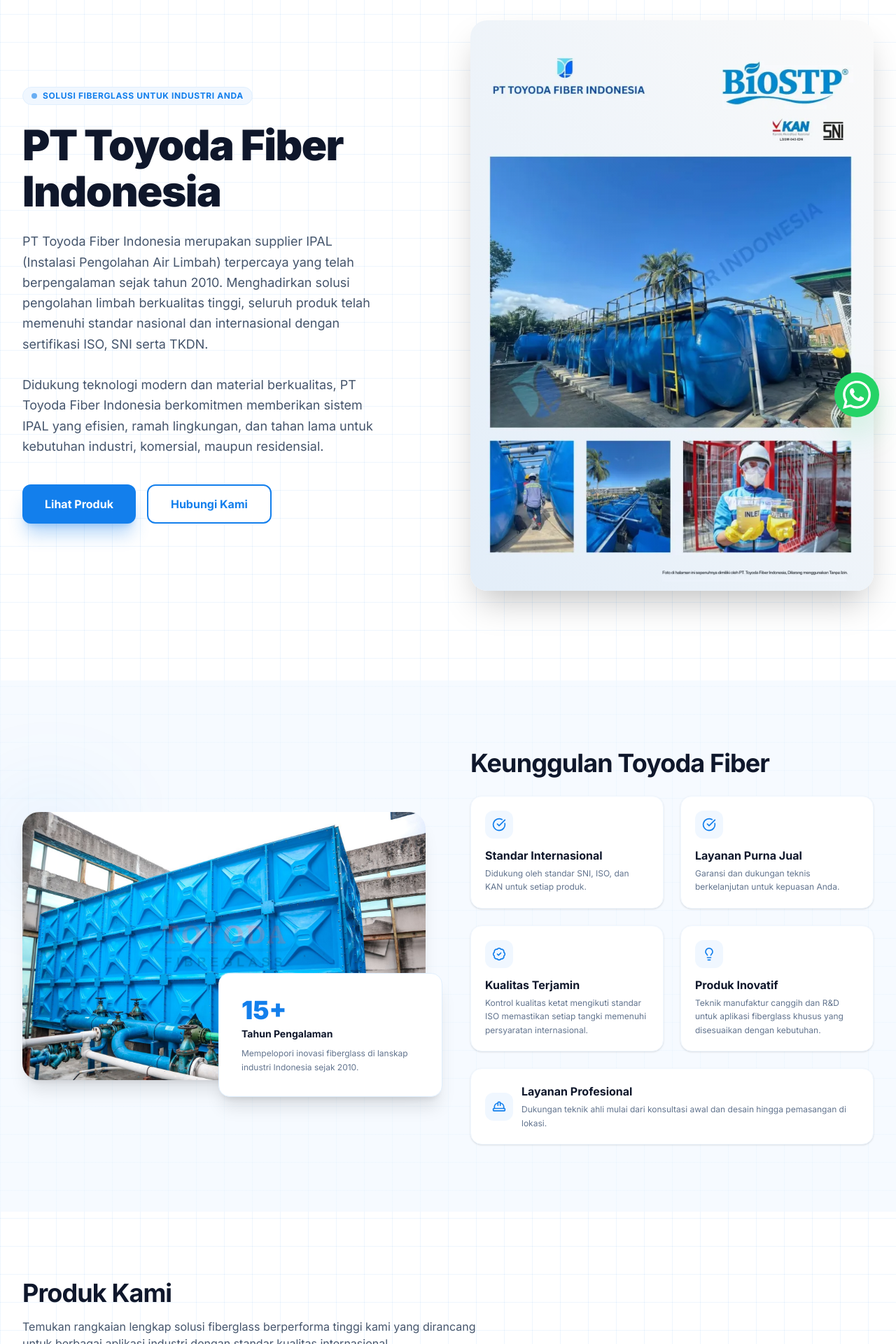
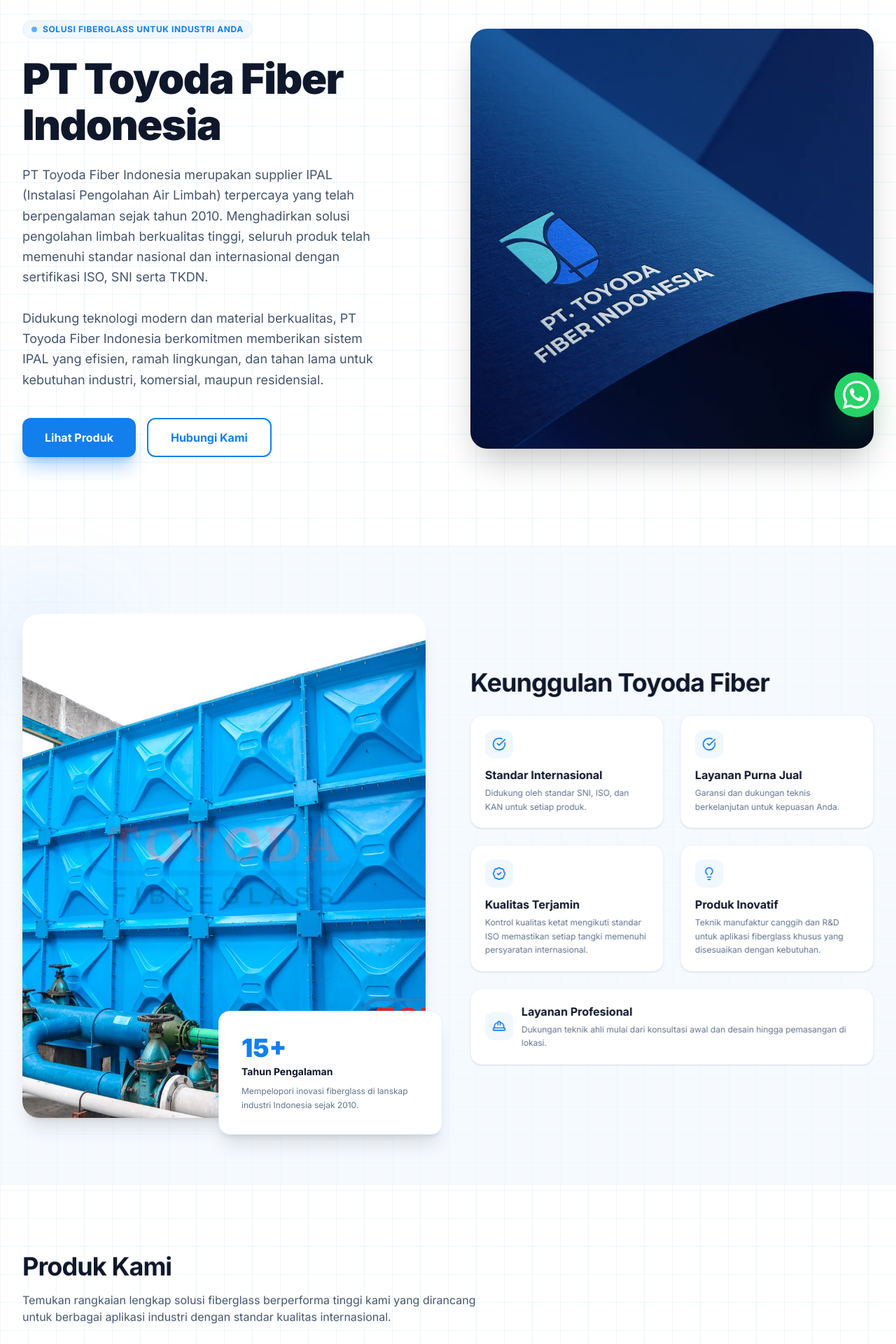
Before and after one commit to josephatla/ToyodaFiberglass, a React (Vite) app: page / in a window 1280 px wide. Shown: the part 180-2100 px from the top of the page at 70% size. Built offline with nearby package versions, Linux system fonts and the light colour scheme.

Commit message:
Bug Animasi

```diff
--- a/src/pages/Home.tsx
+++ b/src/pages/Home.tsx
@@ -4,9 +4,18 @@
 import { Link } from 'react-router-dom';
 import Container from '@/src/components/Container';
 
+// Perubahan Teknis untuk Memperbaiki Flicker di Mobile:
+// 1. Menambahkan style={{ translateZ: 0 }} pada elemen motion utama.
+//    Ini memaksa browser mobile menggunakan Hardware Acceleration (GPU rasterization)
+//    yang menghilangkan kedipan saat scroll.
+// 2. Menambahkan style={{ willChange: 'opacity, transform' }} untuk memberi tahu browser
+//    properti apa yang akan dianimasikan agar browser bisa bersiap.
+// 3. Mengurangi sedikit jarak x/y (-30 menjadi -20, dll) agar pergeseran tidak terlalu ekstrem saat scroll.
+// 4. Memastikan z-index yang benar pada elemen relatif.
+
 export default function Home() {
   return (
-    // Tambahan: overflow-x-hidden untuk mencegah flicker layar HP saat elemen masuk dari samping
+    // Memastikan overflow-x-hidden tetap ada di parent paling luar
     <div className="flex flex-col w-full overflow-x-hidden">
 
       {/* Hero Section */}
@@ -14,10 +23,12 @@
         <Container>
           <div className="grid lg:grid-cols-2 gap-12 lg:gap-16 items-center">
             <motion.div
-              initial={{ opacity: 0, y: 20 }}
+              initial={{ opacity: 0, y: 15 }} // Jarak y dikurangi sedikit
               animate={{ opacity: 1, y: 0 }}
-              transition={{ duration: 0.6 }}
-              className="flex flex-col gap-6 items-start text-left z-10"
+              transition={{ duration: 0.6, ease: [0.22, 1, 0.36, 1] }} // Menggunakan easeOutExpo yang lebih mulus
+              // FIX MOBIL FLICKER: Force GPU acceleration & Will-Change hint
+              style={{ translateZ: 0, willChange: 'opacity, transform' }}
+              className="flex flex-col gap-6 items-start text-left z-10 relative"
             >
               <span className="inline-flex items-center gap-2 px-3 py-1 rounded-full bg-blue-50 text-blue-600 text-[10px] sm:text-xs font-bold uppercase tracking-wider border border-blue-100">
                 <span className="size-2 rounded-full bg-blue-600 animate-pulse"></span>
@@ -26,13 +37,13 @@
               <h1 className="text-3xl sm:text-4xl md:text-5xl lg:text-6xl font-black leading-[1.1] tracking-tight text-slate-900">
                 PT Toyoda Fiber Indonesia
               </h1>
-              <p className="text-base sm:text-lg text-slate-600 max-w-lg leading-relaxed">
+              <p className="text-base sm:text-lg text-slate-600 max-w-lg leading-relaxed relative">
                 PT Toyoda Fiber Indonesia merupakan supplier IPAL (Instalasi Pengolahan Air Limbah) terpercaya yang telah berpengalaman sejak tahun 2010. Menghadirkan solusi pengolahan limbah berkualitas tinggi, seluruh produk telah memenuhi standar nasional dan internasional dengan sertifikasi ISO, SNI serta TKDN.
                 <br />
                 <br />
                 Didukung teknologi modern dan material berkualitas, PT Toyoda Fiber Indonesia berkomitmen memberikan sistem IPAL yang efisien, ramah lingkungan, dan tahan lama untuk kebutuhan industri, komersial, maupun residensial.
               </p>
-              <div className="flex flex-col sm:flex-row gap-4 mt-4 w-full sm:w-auto">
+              <div className="flex flex-col sm:flex-row gap-4 mt-4 w-full sm:w-auto relative z-10">
                 <button
                   onClick={() => document.getElementById('products-section')?.scrollIntoView({ behavior: 'smooth' })}
                   className="h-14 px-8 bg-blue-600 text-white font-bold rounded-xl shadow-xl shadow-blue-600/30 hover:bg-blue-700 hover:translate-y-[-2px] transition-all w-full sm:w-auto"
@@ -48,16 +59,18 @@
               </div>
             </motion.div>
             <motion.div
-              initial={{ opacity: 0, scale: 0.95 }}
+              initial={{ opacity: 0, scale: 0.98 }} // Jarak scale dikurangi sedikit
               animate={{ opacity: 1, scale: 1 }}
-              transition={{ duration: 0.8 }}
-              className="relative rounded-3xl overflow-hidden shadow-2xl"
+              transition={{ duration: 0.8, ease: [0.22, 1, 0.36, 1] }}
+              // FIX MOBIL FLICKER: Force GPU acceleration & Will-Change hint
+              style={{ translateZ: 0, willChange: 'opacity, transform' }}
+              className="relative aspect-square sm:aspect-video lg:aspect-auto lg:h-[600px] rounded-3xl overflow-hidden shadow-2xl z-0"
             >
-              <div className="absolute inset-0 bg-gradient-to-tr from-blue-600/10 to-transparent"></div>
+              <div className="absolute inset-0 bg-gradient-to-tr from-blue-600/10 to-transparent z-10"></div>
               <img
                 alt="Industrial Fiberglass"
-                className="w-full h-full object-cover"
-                src="/ipal1.webp"
+                className="w-full h-full object-cover z-0"
+                src="/toyoda-landing.webp"
                 referrerPolicy="no-referrer"
               />
             </motion.div>
@@ -66,19 +79,20 @@
       </section>
 
       {/* About & Features Section */}
-      {/* Dihapus: backdrop-blur-sm karena menyebabkan flicker pada iOS/Mobile */}
-      <section className="py-16 md:py-24 bg-blue-50/60">
+      <section className="py-16 md:py-24 bg-blue-50/60 relative">
         <Container>
           <div className="grid lg:grid-cols-2 gap-12 lg:gap-16 items-center">
             <motion.div
-              initial={{ opacity: 0, x: -30 }}
+              initial={{ opacity: 0, x: -20 }} // Jarak x dikurangi sedikit
               whileInView={{ opacity: 1, x: 0 }}
-              viewport={{ once: true, amount: 0.2 }} // Tambahan: trigger animasi saat lebih banyak masuk ke layar
-              transition={{ duration: 0.6 }}
+              viewport={{ once: true, amount: 0.1 }} // Amount dikurangi sedikit agar trigger lebih cepat
+              transition={{ duration: 0.6, ease: [0.22, 1, 0.36, 1] }}
+              // FIX MOBIL FLICKER: Force GPU acceleration & Will-Change hint
+              style={{ translateZ: 0, willChange: 'opacity, transform' }}
               className="relative"
             >
-              <div className="absolute -top-6 -left-6 size-32 bg-blue-600/10 rounded-full blur-3xl"></div>
-              <div className="relative rounded-3xl overflow-hidden shadow-xl ">
+              <div className="absolute -top-6 -left-6 size-32 bg-blue-600/10 rounded-full blur-3xl z-0"></div>
+              <div className="relative rounded-3xl overflow-hidden shadow-xl aspect-[4/5] z-10">
                 <img
                   className="w-full h-full object-cover"
                   src="/keunggulan.jpeg"
@@ -86,18 +100,20 @@
                   referrerPolicy="no-referrer"
                 />
               </div>
-              <div className="absolute -bottom-6 -right-6 bg-white p-6 md:p-8 rounded-2xl shadow-xl hidden sm:block max-w-[200px] md:max-w-xs border border-blue-100">
+              <div className="absolute -bottom-6 -right-6 bg-white p-6 md:p-8 rounded-2xl shadow-xl hidden sm:block max-w-[200px] md:max-w-xs border border-blue-100 z-20">
                 <div className="text-blue-600 text-3xl md:text-4xl font-black mb-1">15+</div>
                 <div className="text-xs md:text-sm font-bold text-slate-900 mb-2">Tahun Pengalaman</div>
                 <p className="text-[10px] md:text-xs text-slate-500 leading-relaxed">Mempelopori inovasi fiberglass di lanskap industri Indonesia sejak 2010.</p>
               </div>
             </motion.div>
             <motion.div
-              initial={{ opacity: 0, x: 30 }}
+              initial={{ opacity: 0, x: 20 }} // Jarak x dikurangi sedikit
               whileInView={{ opacity: 1, x: 0 }}
-              viewport={{ once: true, amount: 0.2 }}
-              transition={{ duration: 0.6 }}
-              className="flex flex-col gap-6"
+              viewport={{ once: true, amount: 0.1 }}
+              transition={{ duration: 0.6, ease: [0.22, 1, 0.36, 1] }}
+              // FIX MOBIL FLICKER: Force GPU acceleration & Will-Change hint
+              style={{ translateZ: 0, willChange: 'opacity, transform' }}
+              className="flex flex-col gap-6 relative"
             >
               <h2 className="text-2xl sm:text-3xl lg:text-4xl font-bold tracking-tight text-slate-900 leading-tight">Keunggulan Toyoda Fiber</h2>
               <div className="grid sm:grid-cols-2 gap-4 md:gap-6">
@@ -128,28 +144,33 @@
       </section>
 
       {/* Products Section */}
-      <section id="products-section" className="py-16 md:py-24">
+      <section id="products-section" className="py-16 md:py-24 relative">
         <Container>
           <motion.div
-            initial={{ opacity: 0, y: 20 }}
+            initial={{ opacity: 0, y: 15 }}
             whileInView={{ opacity: 1, y: 0 }}
-            viewport={{ once: true, amount: 0.2 }}
-            className="flex flex-col md:flex-row md:items-end justify-between mb-10 md:mb-12 gap-6"
+            viewport={{ once: true, amount: 0.1 }}
+            transition={{ duration: 0.6, ease: [0.22, 1, 0.36, 1] }}
+            // FIX MOBIL FLICKER: Force GPU acceleration & Will-Change hint
+            style={{ translateZ: 0, willChange: 'opacity, transform' }}
+            className="flex flex-col md:flex-row md:items-end justify-between mb-10 md:mb-12 gap-6 relative"
           >
             <div className="max-w-2xl">
               <h2 className="text-2xl sm:text-3xl lg:text-4xl font-bold tracking-tight mb-4 text-slate-900">Produk Kami</h2>
               <p className="text-slate-600">Temukan rangkaian lengkap solusi fiberglass berperforma tinggi kami yang dirancang untuk berbagai aplikasi industri dengan standar kualitas internasional.</p>
             </div>
           </motion.div>
-          <div className="grid grid-cols-1 sm:grid-cols-2 lg:grid-cols-3 gap-8">
+          <div className="grid grid-cols-1 sm:grid-cols-2 lg:grid-cols-3 gap-8 relative">
             {PRODUCTS.map((product, idx) => (
               <motion.div
                 key={product.id}
-                initial={{ opacity: 0, y: 30 }}
+                initial={{ opacity: 0, y: 20 }} // Jarak y dikurangi sedikit
                 whileInView={{ opacity: 1, y: 0 }}
-                viewport={{ once: true, amount: 0.2 }}
-                transition={{ delay: idx * 0.1 }}
-                className="group flex flex-col bg-white rounded-2xl overflow-hidden border border-slate-200 shadow-sm hover:shadow-xl transition-all relative"
+                viewport={{ once: true, amount: 0.1 }}
+                transition={{ duration: 0.6, delay: idx * 0.08, ease: [0.22, 1, 0.36, 1] }} // EaseOutExpo
+                // FIX MOBIL FLICKER: Force GPU acceleration & Will-Change hint
+                style={{ translateZ: 0, willChange: 'opacity, transform' }}
+                className="group flex flex-col bg-white rounded-2xl overflow-hidden border border-slate-200 shadow-sm hover:shadow-xl transition-all relative z-0"
               >
                 <Link to={`/products/${product.id}`} className="absolute inset-0 z-0" />
                 <div className="aspect-[4/3] overflow-hidden bg-slate-100 relative z-10 pointer-events-none">
@@ -189,38 +210,43 @@
       </section>
 
       {/* News Section */}
-      <section className="py-16 md:py-24 bg-slate-50/50">
+      <section className="py-16 md:py-24 bg-slate-50/50 relative">
         <Container>
           <motion.div
-            initial={{ opacity: 0, y: 20 }}
+            initial={{ opacity: 0, y: 15 }}
             whileInView={{ opacity: 1, y: 0 }}
-            viewport={{ once: true, amount: 0.2 }}
-            className="flex items-center justify-between mb-10 md:mb-12"
+            viewport={{ once: true, amount: 0.1 }}
+            transition={{ duration: 0.6, ease: [0.22, 1, 0.36, 1] }}
+            // FIX MOBIL FLICKER: Force GPU acceleration & Will-Change hint
+            style={{ translateZ: 0, willChange: 'opacity, transform' }}
+            className="flex items-center justify-between mb-10 md:mb-12 relative"
           >
             <h2 className="text-2xl sm:text-3xl font-bold tracking-tight text-slate-900">Artikel & Pembaruan Terbaru</h2>
             <Link to="/news" className="text-xs font-bold text-blue-600 px-4 py-2 rounded-full border-2 border-blue-600 hover:bg-blue-600 hover:text-white transition-all whitespace-nowrap">
               Lihat Semua
             </Link>
           </motion.div>
-          <div className="grid sm:grid-cols-2 lg:grid-cols-3 gap-8">
+          <div className="grid sm:grid-cols-2 lg:grid-cols-3 gap-8 relative">
             {NEWS.map((item, idx) => (
               <motion.article
                 key={item.id}
-                initial={{ opacity: 0, y: 20 }}
+                initial={{ opacity: 0, y: 15 }}
                 whileInView={{ opacity: 1, y: 0 }}
-                viewport={{ once: true, amount: 0.2 }}
-                transition={{ delay: idx * 0.1 }}
-                className="flex flex-col gap-4 group cursor-pointer"
+                viewport={{ once: true, amount: 0.1 }}
+                transition={{ duration: 0.6, delay: idx * 0.08, ease: [0.22, 1, 0.36, 1] }}
+                // FIX MOBIL FLICKER: Force GPU acceleration & Will-Change hint
+                style={{ translateZ: 0, willChange: 'opacity, transform' }}
+                className="flex flex-col gap-4 group cursor-pointer relative"
               >
-                <div className="aspect-video rounded-xl overflow-hidden bg-slate-100 border border-slate-200">
+                <div className="aspect-video rounded-xl overflow-hidden bg-slate-100 border border-slate-200 relative z-0">
                   <img
-                    className="w-full h-full object-cover group-hover:scale-105 transition-transform duration-500"
+                    className="w-full h-full object-cover group-hover:scale-105 transition-transform duration-500 z-0"
                     src={item.image}
                     alt={item.title}
                     referrerPolicy="no-referrer"
                   />
                 </div>
-                <div className="flex flex-col gap-2">
+                <div className="flex flex-col gap-2 relative">
                   <h3 className="text-lg md:text-xl font-bold leading-tight group-hover:text-blue-600 transition-colors text-slate-900">{item.title}</h3>
                   <p className="text-sm text-slate-600 line-clamp-2 leading-relaxed">{item.description}</p>
                 </div>
@@ -231,21 +257,24 @@
       </section>
 
       {/* CTA Section */}
-      <section className="py-16 md:py-24">
+      <section className="py-16 md:py-24 relative">
         <Container>
           <motion.div
-            initial={{ opacity: 0, scale: 0.95 }}
+            initial={{ opacity: 0, scale: 0.97 }} // Jarak scale dikurangi sedikit
             whileInView={{ opacity: 1, scale: 1 }}
-            viewport={{ once: true, amount: 0.2 }}
+            viewport={{ once: true, amount: 0.1 }}
+            transition={{ duration: 0.8, ease: [0.22, 1, 0.36, 1] }}
+            // FIX MOBIL FLICKER: Force GPU acceleration & Will-Change hint
+            style={{ translateZ: 0, willChange: 'opacity, transform' }}
             className="bg-blue-600 p-8 sm:p-12 md:p-16 rounded-[2rem] flex flex-col items-center text-center relative overflow-hidden shadow-2xl shadow-blue-600/20"
           >
-            <div className="absolute top-0 right-0 w-64 h-64 bg-white/10 rounded-full -mr-32 -mt-32 blur-3xl"></div>
-            <div className="absolute bottom-0 left-0 w-64 h-64 bg-black/10 rounded-full -ml-32 -mb-32 blur-3xl"></div>
+            <div className="absolute top-0 right-0 w-64 h-64 bg-white/10 rounded-full -mr-32 -mt-32 blur-3xl z-0"></div>
+            <div className="absolute bottom-0 left-0 w-64 h-64 bg-black/10 rounded-full -ml-32 -mb-32 blur-3xl z-0"></div>
 
             <h2 className="text-2xl sm:text-3xl md:text-5xl font-black mb-6 relative z-10 leading-tight text-white">Siap Memulai Proyek Anda?</h2>
             <p className="text-white/80 text-base sm:text-lg max-w-xl mb-10 relative z-10">Dapatkan konsultasi ahli dan penawaran harga terbaik untuk kebutuhan sistem penyimpanan atau pengolahan industri Anda sekarang.</p>
             <div className="flex flex-col sm:flex-row justify-center gap-4 relative z-10 w-full sm:w-auto">
-              <Link to="/contact" className="h-14 px-10 bg-white text-blue-600 font-bold rounded-xl hover:bg-blue-50 transition-all flex items-center justify-center gap-2 w-full sm:w-auto shadow-lg">
+              <Link to="/contact" className="h-14 px-10 bg-white text-blue-600 font-bold rounded-xl hover:bg-blue-50 transition-all flex items-center justify-center gap-2 w-full sm:w-auto shadow-lg z-20">
                 <Mail className="size-5" /> Hubungi Kami
               </Link>
             </div>
```
